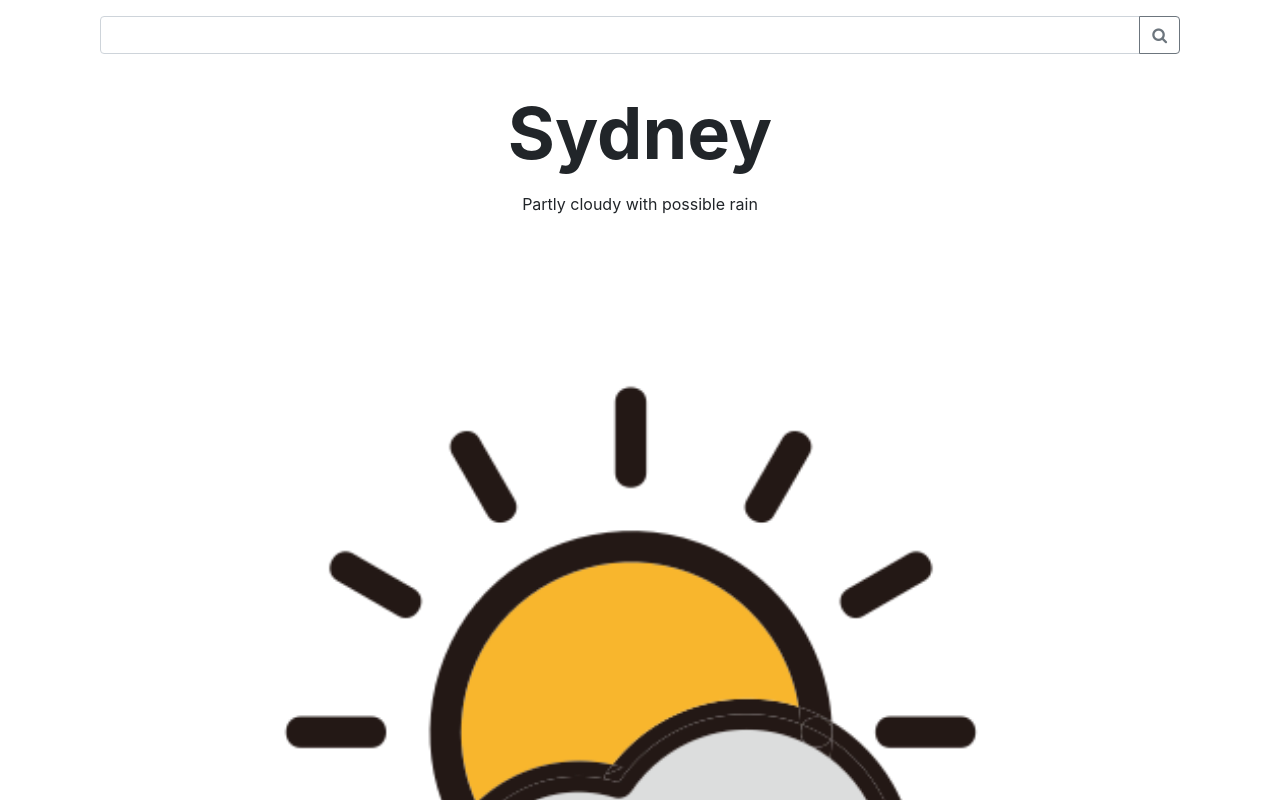
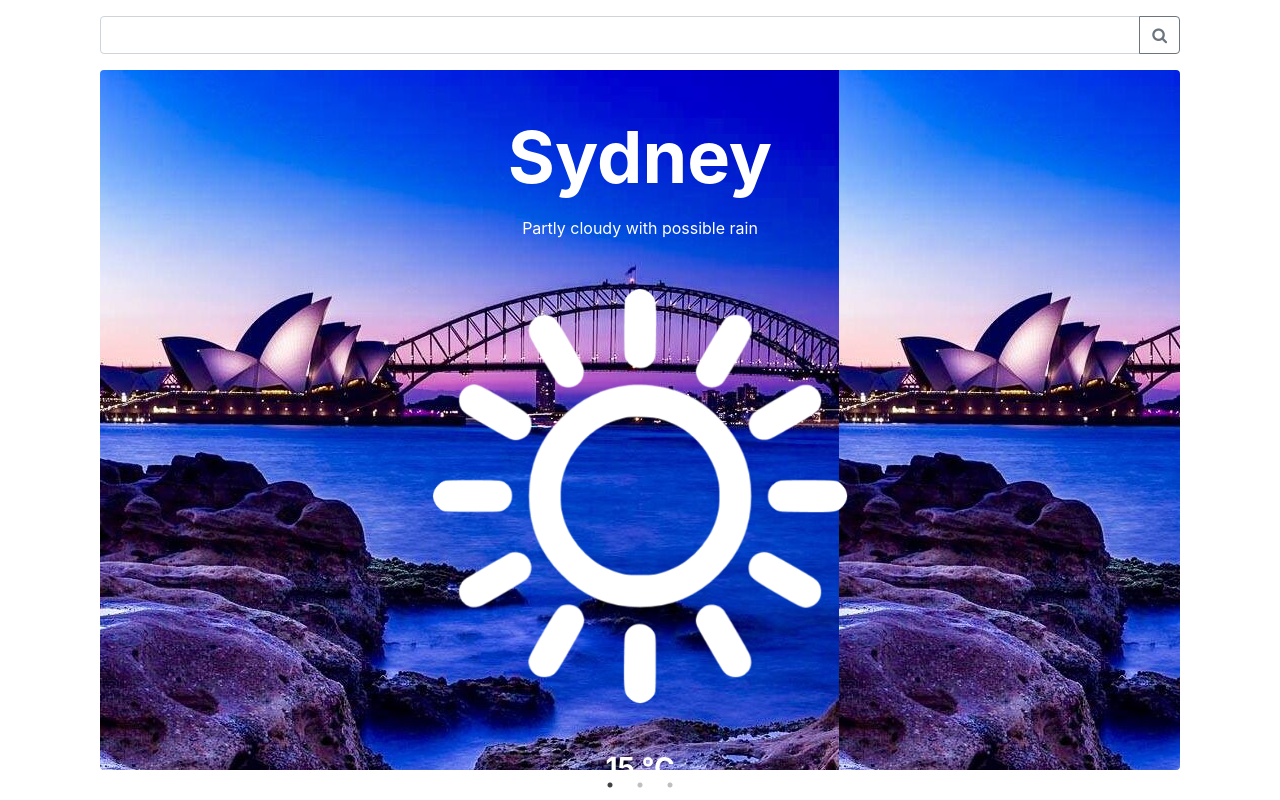
Before and after one commit to daviddai/Weather-React-Redux, a React app: page / in a window 1280 px wide. Shown: the top 800 px of the page. Built offline with nearby package versions, Linux system fonts and the light colour scheme.

Commit message:
implement new design wip

```diff
--- a/src/components/Slide.jsx
+++ b/src/components/Slide.jsx
@@ -1,29 +1,38 @@
 import React from "react";
-import SunRain from "../images/sun_cloud_rain.png";
+
+import Sydney from "../images/Sydney.jpg";
+import CloudyWhite from "../images/sun_white.png";
 
 class Slide extends React.Component {
 
     render() {
         const imageStyle = {
-            width: "100%"
+            width: "40%"
+        };
+
+        const cardStyle = {
+            backgroundImage: `url(${Sydney})`,
+            height: "700px"
         };
 
         return (
-            <div className="card border-0">
+            <div className="card border-0" style={cardStyle}>
                 <div className="card-body">
-                    <div className="text-center">
-                        <h1 className="align-content-center font-weight-bold display-3">Sydney</h1>
-                        <p className="pt-2">Partly cloudy with possible rain</p>
+                    <div className="text-center mt-4">
+                        <h1 className="align-content-center font-weight-bold display-3 text-white">Sydney</h1>
+                        <p className="pt-2 text-white">Partly cloudy with possible rain</p>
                     </div>
-                    <div>
-                        <img src={SunRain} style={imageStyle} />
+                    <div className="mt-5">
+                        <img src={CloudyWhite} style={imageStyle} className="mx-auto" />
                     </div>
-                    <div className="text-center">
-                        <h3 className="align-content-center font-weight-bold">15</h3>
+                    <div className="text-center mt-5">
+                        <h3 className="align-content-center font-weight-bold text-white">
+                            15 &deg;C
+                        </h3>
                     </div>
                 </div>
                 <div className="card-footer">
-                    <div className="text-center">
+                    <div className="text-center text-white">
                         Weather
                     </div>
                 </div>
```
Also changed, not shown: src/images/Sydney.jpg (added).
